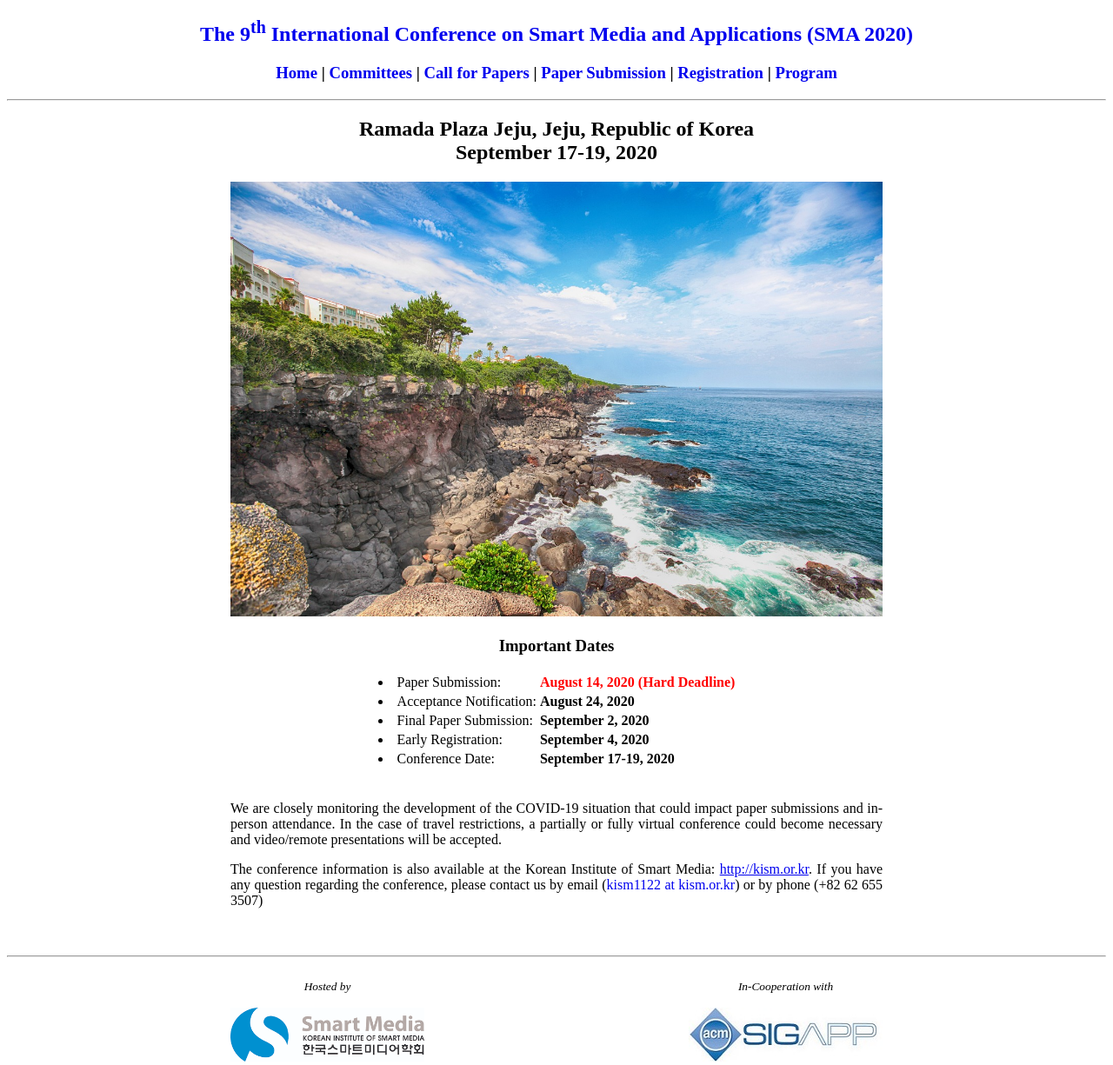
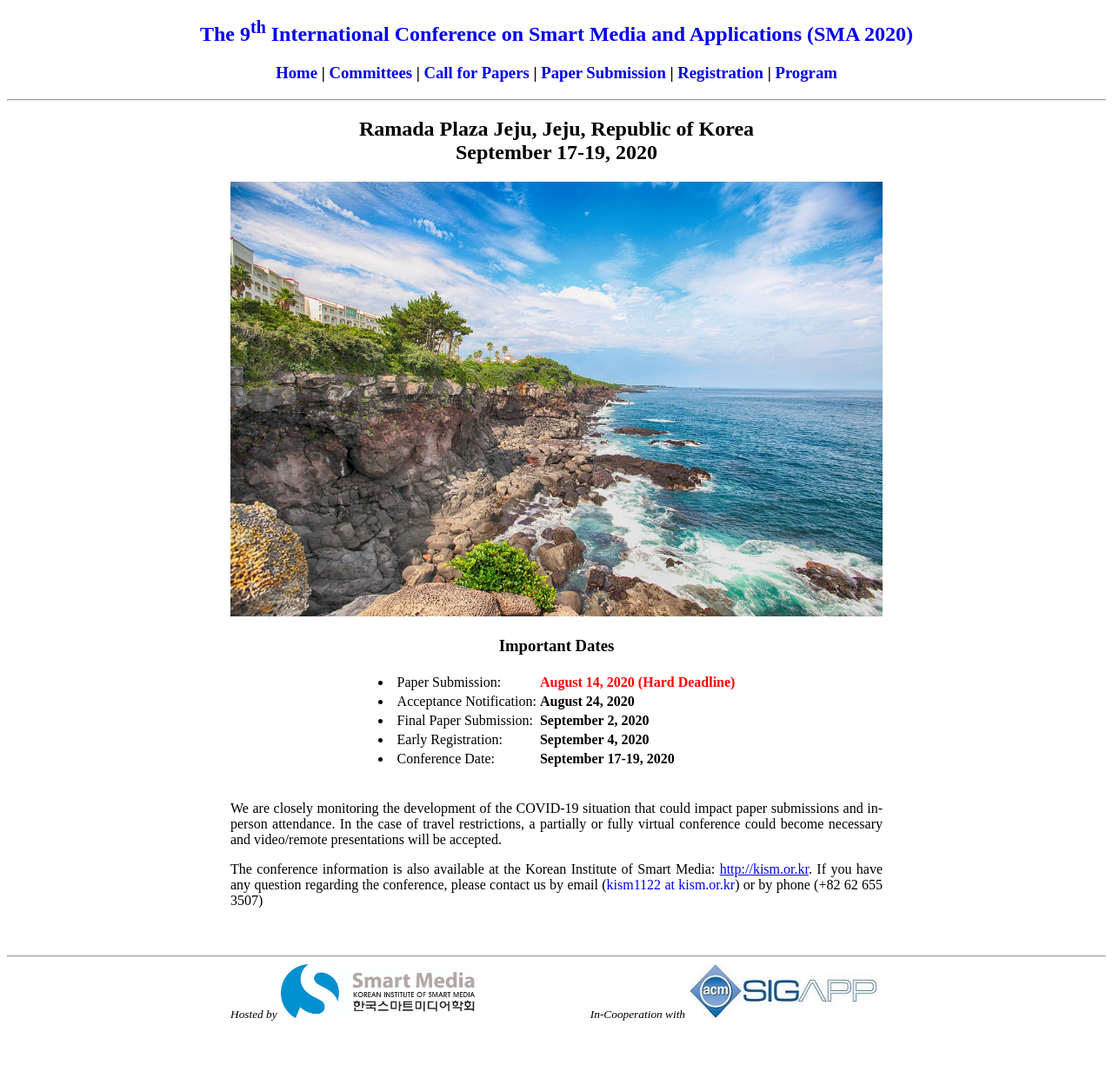
Before and after one commit to icea-conf/sma-2020.github.io, a Jekyll site: the page built from index.html, in a window 1280 px wide. Shown: the whole page at 87% size. Built offline with Jekyll 4.4.1, drawn with Linux system fonts in a browser that asks for light colours; the list of posts is cut into pages by our own code; after the commit the page ends 1175 px from its top, so only the background shows below that.

Commit message:
Update default.html

```diff
--- a/_layouts/default.html
+++ b/_layouts/default.html
@@ -33,13 +33,13 @@
     <div class="content">
         <div style="float: left; margin-right: 10px;">
             <center>
-                <p style="text-align:center"><small><i>Hosted by</i></small></p>
+                <a style="text-align: center; padding-top: 2px;"><small><i>Hosted by</i></small></a>
                 <a href="http://kism.or.kr/"><img src="https://sma-2020.github.io/image/logo.png" alt="" style="width: 223px; height: 62px;"></a>
             </center>
         </div>
         <div style="float: right;">
             <center>
-                <p style="text-align:center"><small><i>In-Cooperation with</i></small></p>
+                <a style="text-align: center; padding-top: 2px;"><small><i>In-Cooperation with</i></small></a>
                 <a href="http://www.sigapp.org/"><img src="https://sma-2020.github.io/image/SIGAPP2.jpg" alt="" style="width: 223px; height: 62px;"></a>
             </center>
         </div>
```
